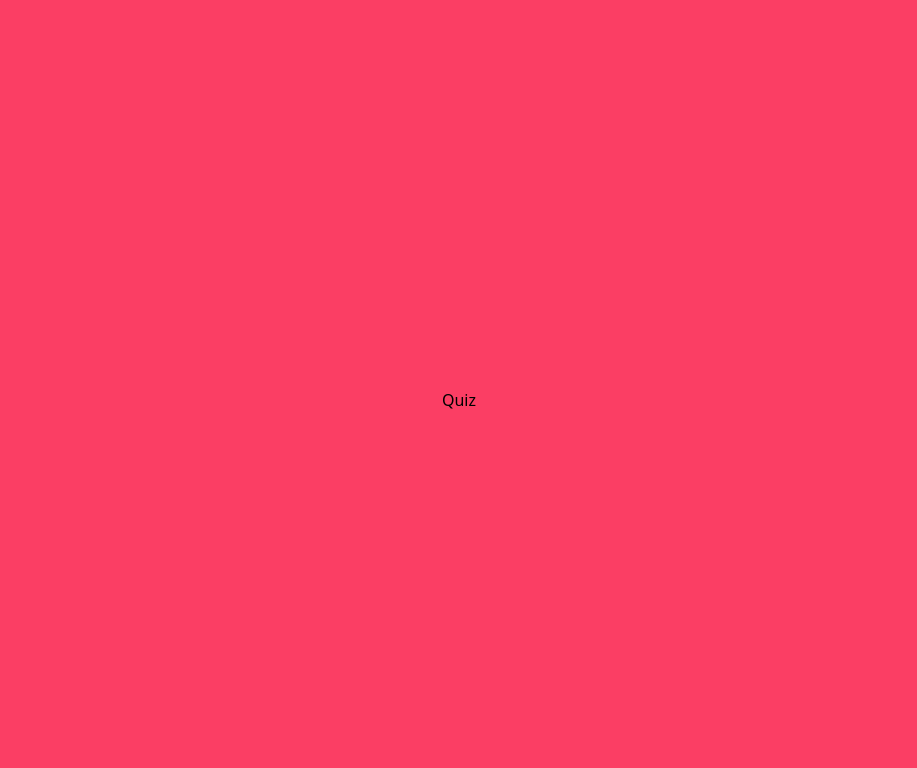
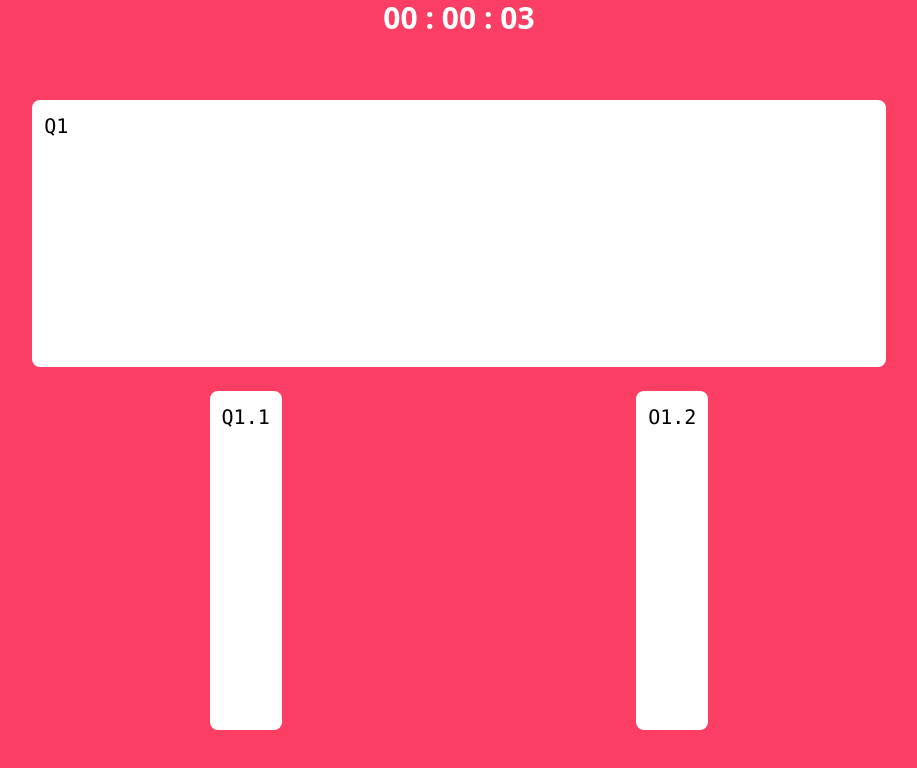
Before and after one commit to IEM-CC/Squid-Game-React, a React (Create React App) app: page /quiz in a window 1280 px wide. Shown: the top 768 px of the page, without its empty margins (181-1098 px from the left). Built offline with nearby package versions, Linux system fonts and the light colour scheme.

Commit message:
Dynamic Data entry

```diff
--- a/package.json
+++ b/package.json
@@ -9,6 +9,7 @@
     "@testing-library/user-event": "^13.5.0",
     "formik": "^2.2.9",
     "react": "^18.2.0",
+    "react-countdown": "^2.3.5",
     "react-dom": "^18.2.0",
     "react-redux": "^8.0.5",
     "react-router-dom": "^6.8.1",
--- /dev/null
+++ b/src/components/Quiz/Options.jsx
@@ -0,0 +1,11 @@
+import React from 'react'
+
+const Options = (props) => {
+  return (
+    <pre className="bg-white w-fit m-2 text-xl p-3 rounded-lg">
+          {props.oname}
+      </pre>
+  )
+}
+
+export default Options
--- /dev/null
+++ b/src/components/Quiz/Question.jsx
@@ -0,0 +1,11 @@
+import React from "react";
+
+const Question = (props) => {
+  return (
+    <pre className="bg-white w-2/3 mb-4 h-1/2 overflow-y-auto m-auto text-xl p-3 rounded-lg">
+      {props.qname}
+    </pre>
+  );
+};
+
+export default Question;
--- a/src/components/Quiz/QuestionArea.jsx
+++ b/src/components/Quiz/QuestionArea.jsx
@@ -1,9 +1,16 @@
-import React from 'react'
+import React from "react";
+import Options from "./Options";
+import Question from "./Question";
 
-const QuestionArea = () => {
+const QuestionArea = (props) => {
   return (
-    <div>QuestionArea</div>
-  )
-}
+    <div className="w-full items-center justify-center h-2/3">
+      <Question qname={props.data[props.currentQ].Question} />
+      <div className="flex flex-wrap w-2/3 m-auto justify-around overflow-y-auto h-2/3">
+        {props.data[props.currentQ].Options.map((i)=><Options oname={i}/>)}
+      </div>
+    </div>
+  );
+};
 
-export default QuestionArea
+export default QuestionArea;
--- a/src/components/Quiz/Quiz.jsx
+++ b/src/components/Quiz/Quiz.jsx
@@ -1,9 +1,16 @@
-import React from 'react'
+import React from "react";
+import QuestionArea from "./QuestionArea";
+import Timer from "./Timer";
+import { data } from "../demo";
+import { useSelector } from "react-redux";
+const Quiz = () => {
+  const currentQ = useSelector(state=>state.question.currentQ)
+  return (
+    <div className="flex flex-col items-center  h-screen w-screen">
+      <Timer />
+      <QuestionArea data={data} currentQ={currentQ}/>
+    </div>
+  );
+};
 
-const Quiz = () => {
-  return (
-    <div>Quiz</div>
-  )
-}
-
-export default Quiz
+export default Quiz;
--- a/src/components/Quiz/Timer.jsx
+++ b/src/components/Quiz/Timer.jsx
@@ -1,9 +1,36 @@
-import React from 'react'
+import React, { useState } from "react";
+import Countdown from "react-countdown";
 
 const Timer = () => {
+  // const time = useSelector((state) => state.paper.duration);
+  const [settedDate, setDate] = useState(Date.now() + (10 * 1000));
+  const [completed, setCompleted] = useState(false);
+  const renderer = ({ hours, minutes, seconds, completed }) => {
+    if (completed) {
+      // Render a completed state
+      setCompleted(completed);
+      // Render a countdown
+    } else {
+      setCompleted(completed);
+      return (
+        <div className={hours == 0 && minutes <= 5 ? "text-white" : ""}>{`${
+          hours < 10 ? "0" + hours : hours
+        } : ${minutes < 10 ? "0" + minutes : minutes} : ${
+          seconds < 10 ? "0" + seconds : seconds
+        }`}</div>
+      );
+    }
+  };
   return (
-    <div>Timer</div>
-  )
-}
+    <div className="text-white h-[100px] text-3xl font-semibold">
+      <Countdown
+        controlled={false}
+        autoStart
+        date={settedDate}
+        renderer={renderer}
+      />
+    </div>
+  );
+};
 
-export default Timer
+export default Timer;
--- /dev/null
+++ b/src/components/demo.js
@@ -0,0 +1,27 @@
+export const data = [
+  {
+    Question: "Q1",
+    Options: ["Q1.1", "O1.2"],
+    Correct: 1,
+  },
+  {
+    Question: "Q2",
+    Options: ["Q2.1", "O2.2"],
+    Correct: 2,
+  },
+  {
+    Question: "Q3",
+    Options: ["Q3.1", "O3.2"],
+    Correct: 1,
+  },
+  {
+    Question: "Q4",
+    Options: ["Q4.1", "O4.2"],
+    Correct: 1,
+  },
+  {
+    Question: "Q5",
+    Options: ["Q5.1", "O5.2"],
+    Correct: 2,
+  },
+];
--- a/src/index.js
+++ b/src/index.js
@@ -5,14 +5,17 @@ import App from "./App";
 import reportWebVitals from "./reportWebVitals";
 import { BrowserRouter } from "react-router-dom";
 import { Provider } from "react-redux";
+import { store } from "./store";
 
 const root = ReactDOM.createRoot(document.getElementById("root"));
 root.render(
+  <Provider store={store}>
   <BrowserRouter>
     <React.StrictMode>
       <App />
     </React.StrictMode>
   </BrowserRouter>
+  </Provider>
 );
 
 // If you want to start measuring performance in your app, pass a function
--- /dev/null
+++ b/src/store/index.js
@@ -0,0 +1,10 @@
+import { configureStore } from "@reduxjs/toolkit";
+import { questionSlice } from "./question";
+
+export const store = configureStore({
+    reducer:{
+        question: questionSlice.reducer
+    }
+})
+
+export const questionActions = questionSlice.actions
--- /dev/null
+++ b/src/store/question.js
@@ -0,0 +1,12 @@
+import { createSlice } from "@reduxjs/toolkit";
+const initialState = {currentQ: 0}
+
+export const questionSlice = createSlice({
+    name: 'questionSlice',
+    initialState,
+    reducers: {
+        next(state){
+            state.currentQ += 1
+        }
+    }
+})
```
Also changed, not shown: 1 other file (tests, documents, lock files or other folders).
